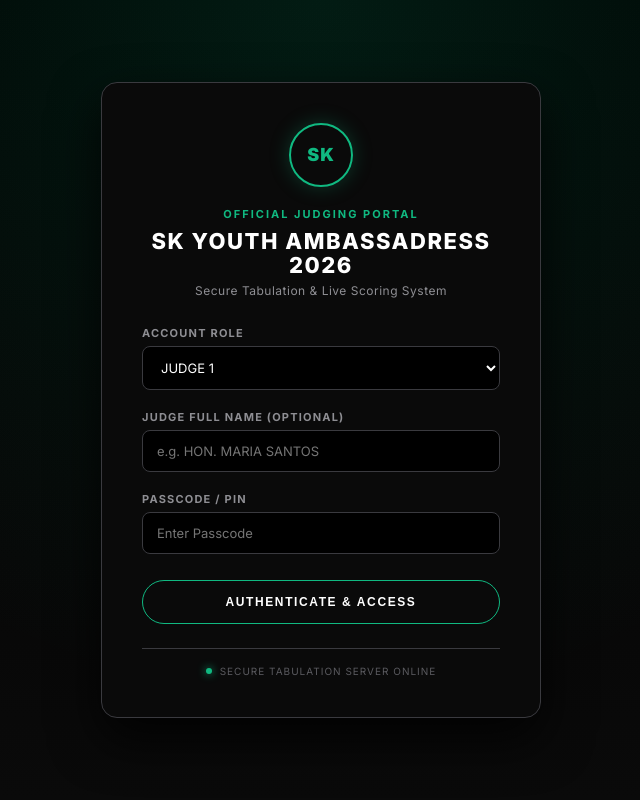
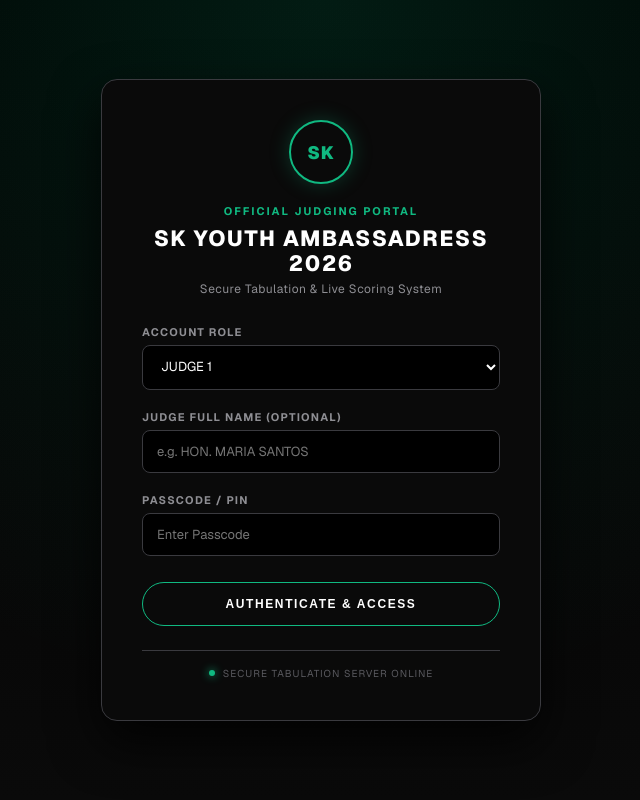
Before and after one commit to LiveKryptiah/tabulation, a Flask app: page / in a window 1280 px wide. Shown: the whole page, without its empty margins (319-959 px from the left). Run offline with Flask 2, Linux system fonts and the light colour scheme.

Commit message:
Update typography across all templates to Geist font

```diff
--- a/templates/admin.html
+++ b/templates/admin.html
@@ -6,14 +6,14 @@
     <title>Admin Dashboard - MISS SK YOUTH AMBASSADRESS 2026</title>
     <link rel="preconnect" href="https://fonts.googleapis.com">
     <link rel="preconnect" href="https://fonts.gstatic.com" crossorigin>
-    <link href="https://fonts.googleapis.com/css2?family=Inter:wght@400;600;700;800;900&display=swap" rel="stylesheet">
+    <link href="https://fonts.googleapis.com/css2?family=Geist:wght@100..900&family=Geist+Mono:wght@100..900&display=swap" rel="stylesheet">
     <style>
         * { box-sizing: border-box; margin: 0; padding: 0; }
         html, body {
             height: 100vh;
             width: 100vw;
             overflow: hidden;
-            font-family: 'Inter', -apple-system, BlinkMacSystemFont, sans-serif;
+            font-family: 'Geist', -apple-system, BlinkMacSystemFont, "Segoe UI", Roboto, sans-serif;
             background-color: #000000;
             color: #ffffff;
             margin: 0;
--- a/templates/index.html
+++ b/templates/index.html
@@ -7,7 +7,7 @@
 
     <link rel="preconnect" href="https://fonts.googleapis.com">
     <link rel="preconnect" href="https://fonts.gstatic.com" crossorigin>
-    <link href="https://fonts.googleapis.com/css2?family=Inter:wght@400;600;700;800;900&display=swap" rel="stylesheet">
+    <link href="https://fonts.googleapis.com/css2?family=Geist:wght@100..900&family=Geist+Mono:wght@100..900&display=swap" rel="stylesheet">
 
     <style>
         * { box-sizing: border-box; margin: 0; padding: 0; }
@@ -16,7 +16,7 @@
             height: 100vh;
             width: 100vw;
             overflow: hidden;
-            font-family: 'Inter', -apple-system, BlinkMacSystemFont, sans-serif;
+            font-family: 'Geist', -apple-system, BlinkMacSystemFont, "Segoe UI", Roboto, sans-serif;
             background-color: #000000;
             color: #ffffff;
             display: flex;
--- a/templates/login.html
+++ b/templates/login.html
@@ -7,7 +7,7 @@
 
     <link rel="preconnect" href="https://fonts.googleapis.com">
     <link rel="preconnect" href="https://fonts.gstatic.com" crossorigin>
-    <link href="https://fonts.googleapis.com/css2?family=Inter:wght@400;600;700;800;900&display=swap" rel="stylesheet">
+    <link href="https://fonts.googleapis.com/css2?family=Geist:wght@100..900&family=Geist+Mono:wght@100..900&display=swap" rel="stylesheet">
 
     <style>
         * { box-sizing: border-box; margin: 0; padding: 0; }
@@ -16,7 +16,7 @@
             height: 100vh;
             width: 100vw;
             overflow: hidden;
-            font-family: 'Inter', -apple-system, BlinkMacSystemFont, sans-serif;
+            font-family: 'Geist', -apple-system, BlinkMacSystemFont, "Segoe UI", Roboto, sans-serif;
             background-color: #000000;
             color: #ffffff;
             display: flex;
--- a/templates/rankings.html
+++ b/templates/rankings.html
@@ -7,13 +7,13 @@
 
     <link rel="preconnect" href="https://fonts.googleapis.com">
     <link rel="preconnect" href="https://fonts.gstatic.com" crossorigin>
-    <link href="https://fonts.googleapis.com/css2?family=Inter:wght@400;600;700;800;900&display=swap" rel="stylesheet">
+    <link href="https://fonts.googleapis.com/css2?family=Geist:wght@100..900&family=Geist+Mono:wght@100..900&display=swap" rel="stylesheet">
 
     <style>
         * { box-sizing: border-box; margin: 0; padding: 0; }
 
         body {
-            font-family: 'Inter', -apple-system, BlinkMacSystemFont, sans-serif;
+            font-family: 'Geist', -apple-system, BlinkMacSystemFont, "Segoe UI", Roboto, sans-serif;
             background-color: #000000;
             color: #ffffff;
             min-height: 100vh;
```
